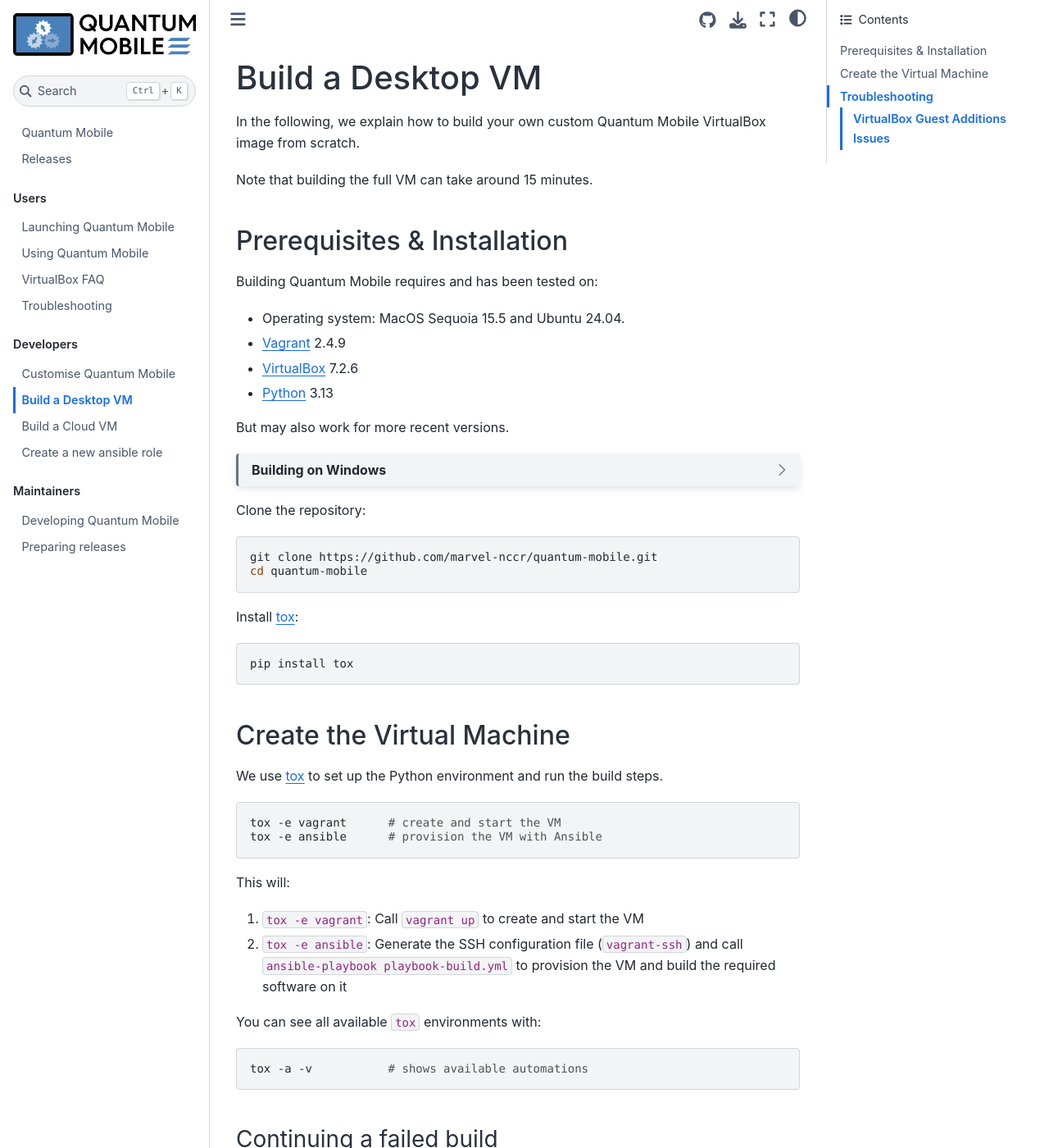
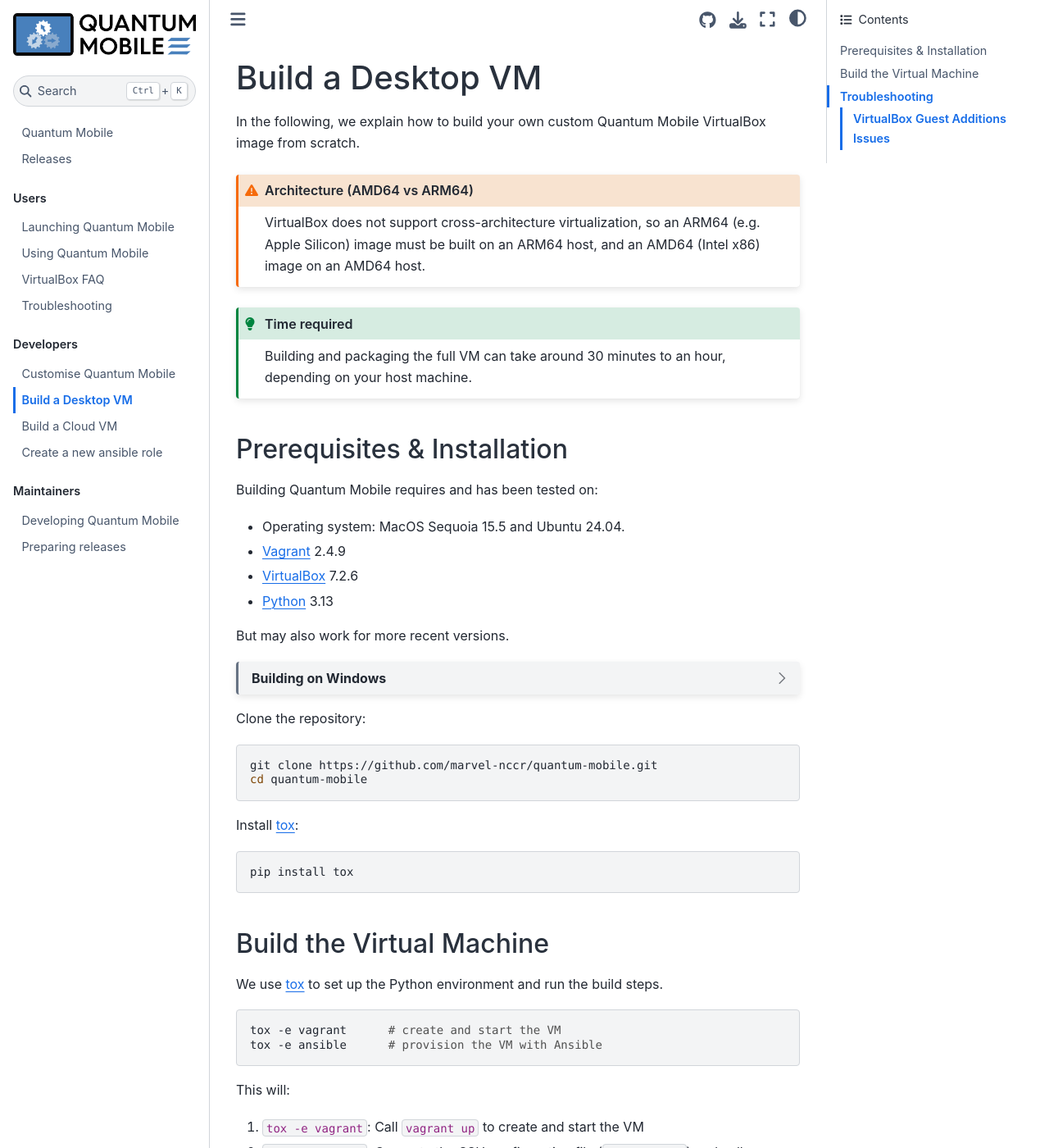
Before and after one commit to marvel-nccr/quantum-mobile, a Sphinx documentation site: the page built from docs/developers/build-vagrant.md, in a window 1280 px wide and 1400 px high. Shown: the whole window at 82% size. Built offline with Sphinx 7.4.7 and the Sphinx Book theme 1.1.4, drawn with Linux system fonts in a browser that asks for light colours.

Commit message:
📚 Package: small updates to documentation

````diff
--- a/docs/developers/build-vagrant.md
+++ b/docs/developers/build-vagrant.md
@@ -2,8 +2,15 @@
 
 In the following, we explain how to build your own custom Quantum Mobile VirtualBox image from scratch.
 
-Note that building the full VM can take around 15 minutes.
+:::{admonition} Architecture (AMD64 vs ARM64)
+:class: warning
+VirtualBox does not support cross-architecture virtualization, so an ARM64 (e.g. Apple Silicon) image must be built on an ARM64 host, and an AMD64 (Intel x86) image on an AMD64 host.
+:::
 
+:::{admonition} Time required
+:class: tip
+Building and packaging the full VM can take around 30 minutes to an hour, depending on your host machine.
+:::
 
 ## Prerequisites & Installation
 
@@ -47,7 +54,7 @@
 pip install tox
 ```
 
-## Create the Virtual Machine
+## Build the Virtual Machine
 
 We use [tox](https://tox.readthedocs.io/) to set up the Python environment and run the build steps.
 
````
